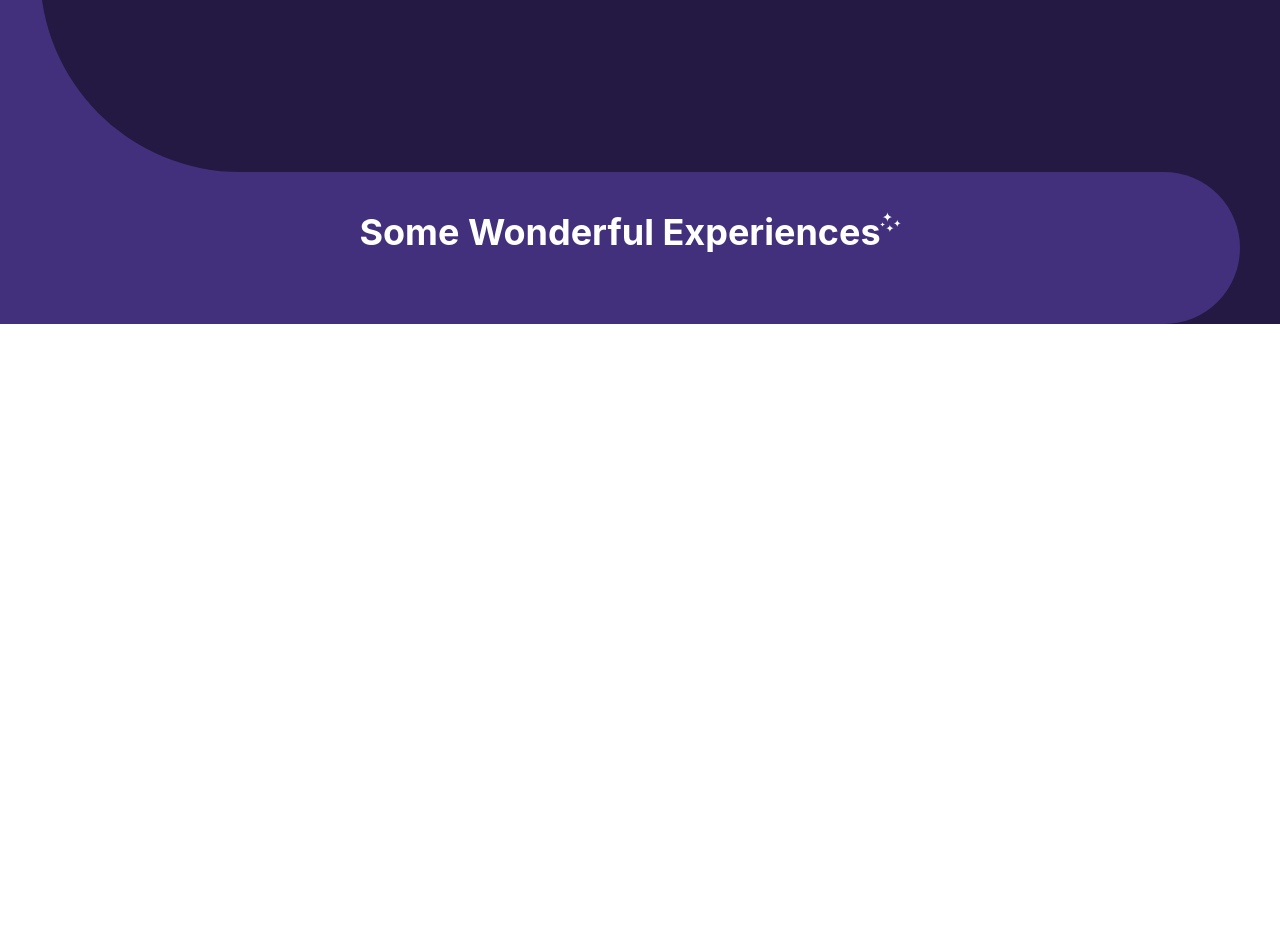
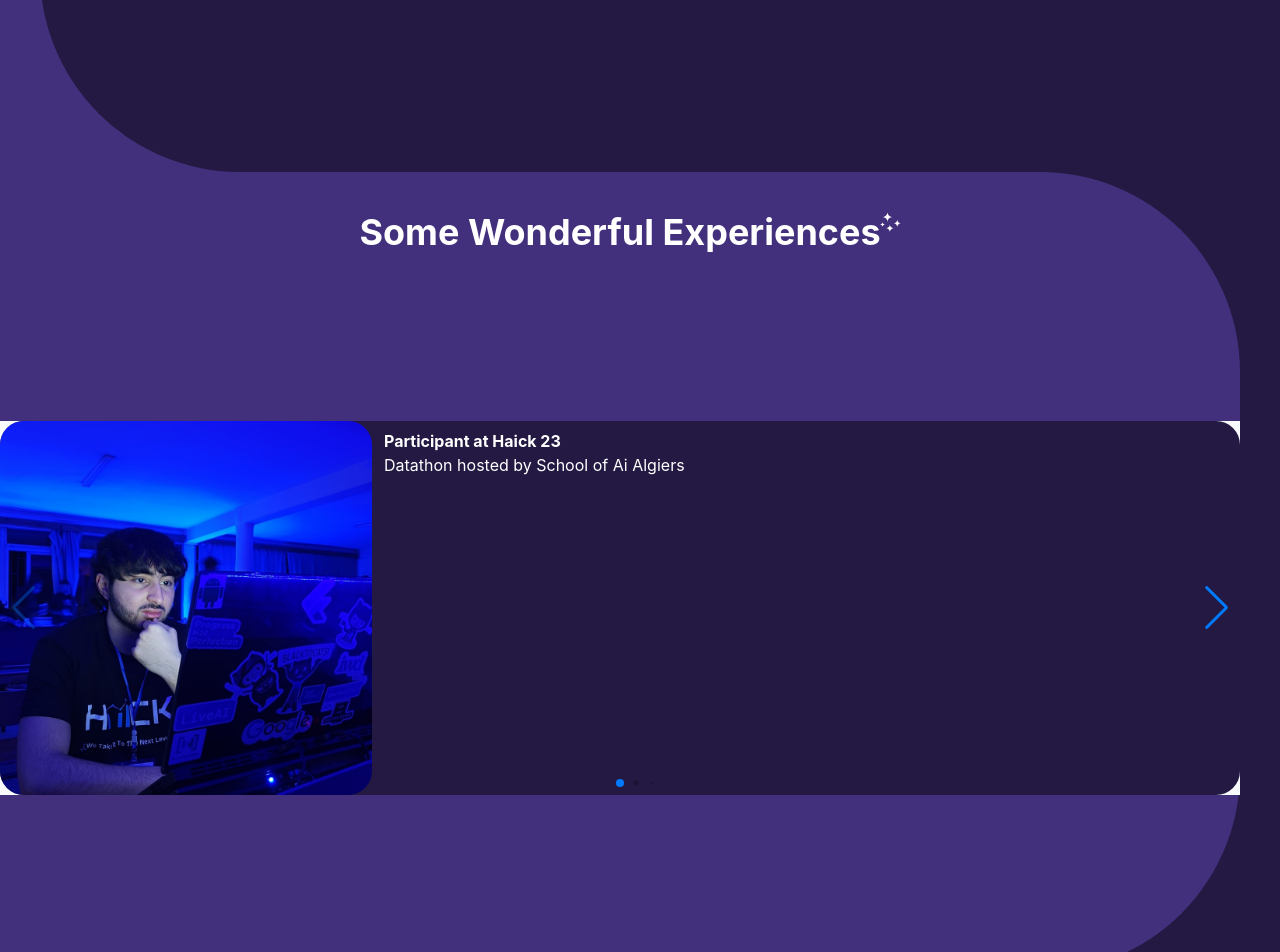
Before and after one commit to chechna9/Portfolio2.0, a React (Create React App) app: page / in a window 1280 px wide. Shown: the part 628-1580 px from the top of the page. Before the commit the page ends 952 px from the top, so only its background shows below. Built offline with nearby package versions, Linux system fonts and the light colour scheme.

Commit message:
experiences swiper

```diff
--- a/src/components/experience.tsx
+++ b/src/components/experience.tsx
@@ -1,18 +1,28 @@
-interface experience{
-    imgPath:string,
-    title:string,
-    description:string,
+interface experience {
+  imgPath: string;
+  title: string;
+  description: string;
 }
-interface experienceProps{
-    expreience:experience
+interface experienceProps {
+  expreience: experience;
 }
-const Experience:React.FC<experienceProps> = (experienceProps) => {
-    const experience = experienceProps.expreience;
-    return (
-        <div>
+const Experience: React.FC<experienceProps> = (experienceProps) => {
+  const experience = experienceProps.expreience;
 
-        </div>
-     );
-}
+  return (
+    <div className="bg-prim1  rounded-3xl flex flex-col sm:flex-row space-x-3 text-white">
+      <img
+        src={experience.imgPath}
+        alt=""
+        className="rounded-3xl w-[30%] object-fill"
+      />
+
+      <div className="flex flex-col pt-2">
+        <h3 className="font-bold">{experience.title}</h3>
+        <p>{experience.description}</p>
+      </div>
+    </div>
+  );
+};
 
 export default Experience;
--- a/src/hooks/useExperiences.tsx
+++ b/src/hooks/useExperiences.tsx
@@ -11,6 +11,16 @@ const useExperiences = () => {
             title:"Participant at  Haick  23",
             description:"Datathon hosted by School of Ai Algiers",
         },
+        {
+            imgPath:myPict,
+            title:"Participant at  Haick  23",
+            description:"Datathon hosted by School of Ai Algiers",
+        },
+        {
+            imgPath:myPict,
+            title:"Participant at  Haick  23",
+            description:"Datathon hosted by School of Ai Algiers",
+        },
     ];
     return experiences;
 }
--- a/src/sections/experiences.tsx
+++ b/src/sections/experiences.tsx
@@ -1,45 +1,44 @@
-import React from "react";
-import Project from "../components/project";
 import { brightness } from "../utils/assets";
-import useProjects from "../hooks/useProjects";
 import { Swiper, SwiperSlide } from "swiper/react";
-import { Navigation,Pagination } from "swiper";
+import { Navigation, Pagination } from "swiper";
 import "swiper/css";
 import "swiper/css/navigation";
 import "swiper/css/pagination";
 import Experience from "../components/experience";
 import useExperiences from "../hooks/useExperiences";
 const Experiences = () => {
-    const listExperiences = useExperiences();
+  const listExperiences = useExperiences();
   return (
     <div className="bg-prim1">
-      <div className="bg-prim2  py-10 rounded-tr-[200px] rounded-br-[200px] mr-10" id="projects">
-          <div className="relative w-fit h-fit mb-8 mx-auto">
+      <div className="bg-prim2 h-screen py-10 rounded-tr-[200px] rounded-br-[200px] mr-10 flex flex-col ">
+        <div className="relative w-fit h-fit mb-8 mx-auto">
+          <h1 className="text-white font-bold  text-4xl ">
+            Some Wonderful Experiences
+          </h1>
+          <img
+            src={brightness}
+            alt=""
+            className="h-5 absolute -right-5 top-0"
+          />
+        </div>
+        <div className="w-[100%] m-auto">
+          <Swiper
 
-            <h1 className="text-white font-bold  text-4xl ">Some Wonderful Experiences</h1>
-            <img src={brightness} alt="" className="h-5 absolute -right-5 top-0"/>
-            </div>
-
-              {/* <Swiper
-               pagination={{
-                dynamicBullets:true,
-                clickable:true,
-              }}
-
-              modules={[Navigation,Pagination]}
-              id="projects_swiper">
-
-            </Swiper> */}
-        {
-            listExperiences.map(
-                (value,index)=>(
-                     <Experience expreience={value} />
-                )
-            )
-        }
-
-
-
+            slidesPerView={1}
+            pagination={{
+              dynamicBullets: true,
+              clickable: true,
+            }}
+            modules={[Navigation, Pagination]}
+            navigation={true}
+          >
+            {listExperiences.map((value, index) => (
+              <SwiperSlide className="bg-slate-50">
+                <Experience expreience={value} />
+              </SwiperSlide>
+            ))}
+          </Swiper>
+        </div>
       </div>
     </div>
   );
```
Also changed, not shown: src/App.css (line endings or trailing spaces).
